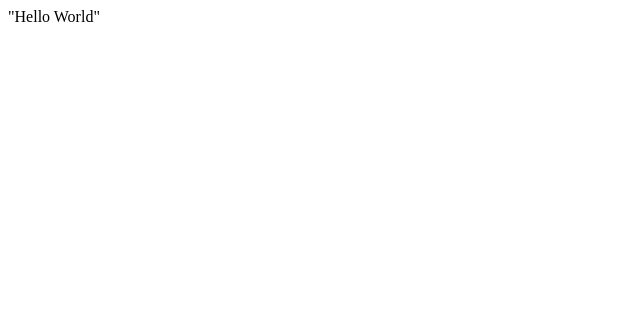
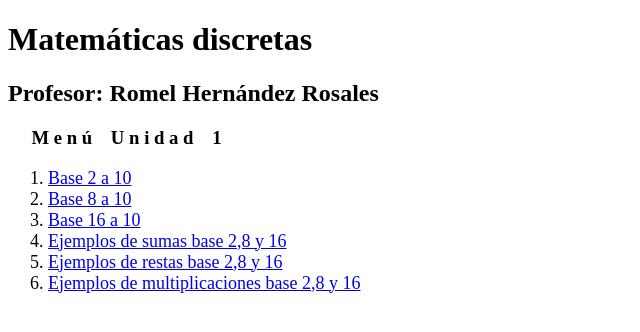
Before and after one commit to Romelhr/mateu1.github.io, a plain HTML site: page index.html in a window 1280 px wide. Shown: the whole page, without its empty margins (0-640 px from the left). Drawn offline with Linux system fonts and the light colour scheme.

```diff
--- a/index.html
+++ b/index.html
@@ -1 +1,25 @@
-"Hello World"
+<!DOCTYPE html>
+<html lang="en">
+ <head>
+     <style>
+          a { font-size:18px; }
+          a:hover {  background-color: yellow;  font-size: 150% }
+          .MyFont2 { color:#000000; font-size:18px; }
+     </style>
+     <title>Men&uacute; de Unidad 1</title>
+ </head>
+ <body>
+    <h1>Matem&aacute;ticas discretas</h2>
+    <h2>Profesor: Romel Hern&aacute;ndez Rosales
+    <h3>&nbsp;&nbsp;&nbsp;&nbsp;&nbsp;M e n &uacute;&nbsp;&nbsp;&nbsp; U n i d a d&nbsp;&nbsp;&nbsp; 1</h3>
+    <ol class="MyFont2">
+    <li><a href="01-Valores-base2-base10.html" target="_blank">Base 2 a 10</a>
+    <li><a href="02-Valores-base8-base10.html" target="_blank">Base 8 a 10</a>
+    <li><a href="03-Valores-base16-base10.html" target="_blank">Base 16 a 10</a>
+    <li><a href="04-Sumas.html" target="_blank">Ejemplos de sumas base 2,8 y 16</a>
+    <li><a href="05-Restas.html" target="_blank">Ejemplos de restas base 2,8 y 16</a>
+    <li><a href="06-Multip.html" target="_blank">Ejemplos de multiplicaciones base 2,8 y 16</a>
+    </ol>
+
+ </body>
+</html>
```
